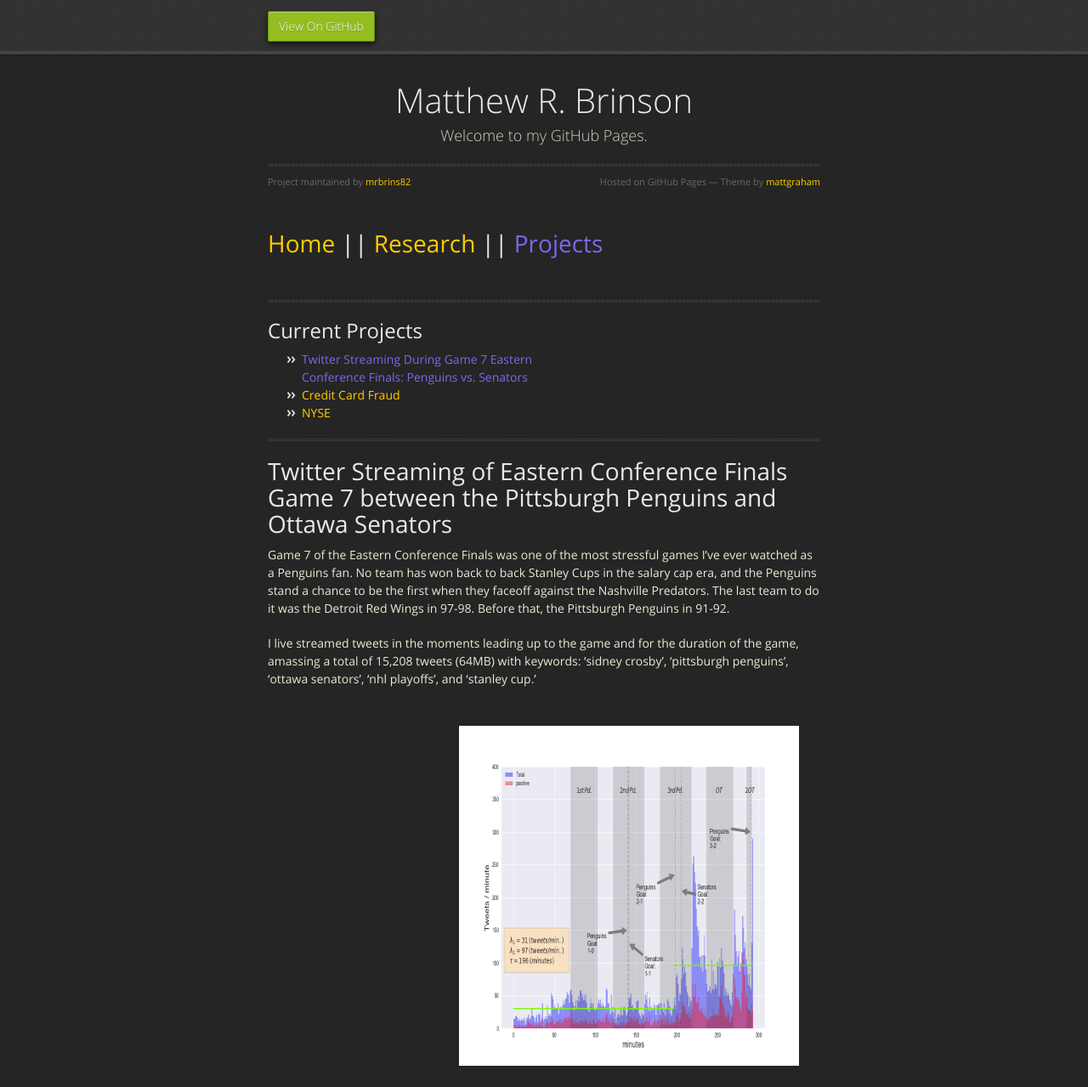
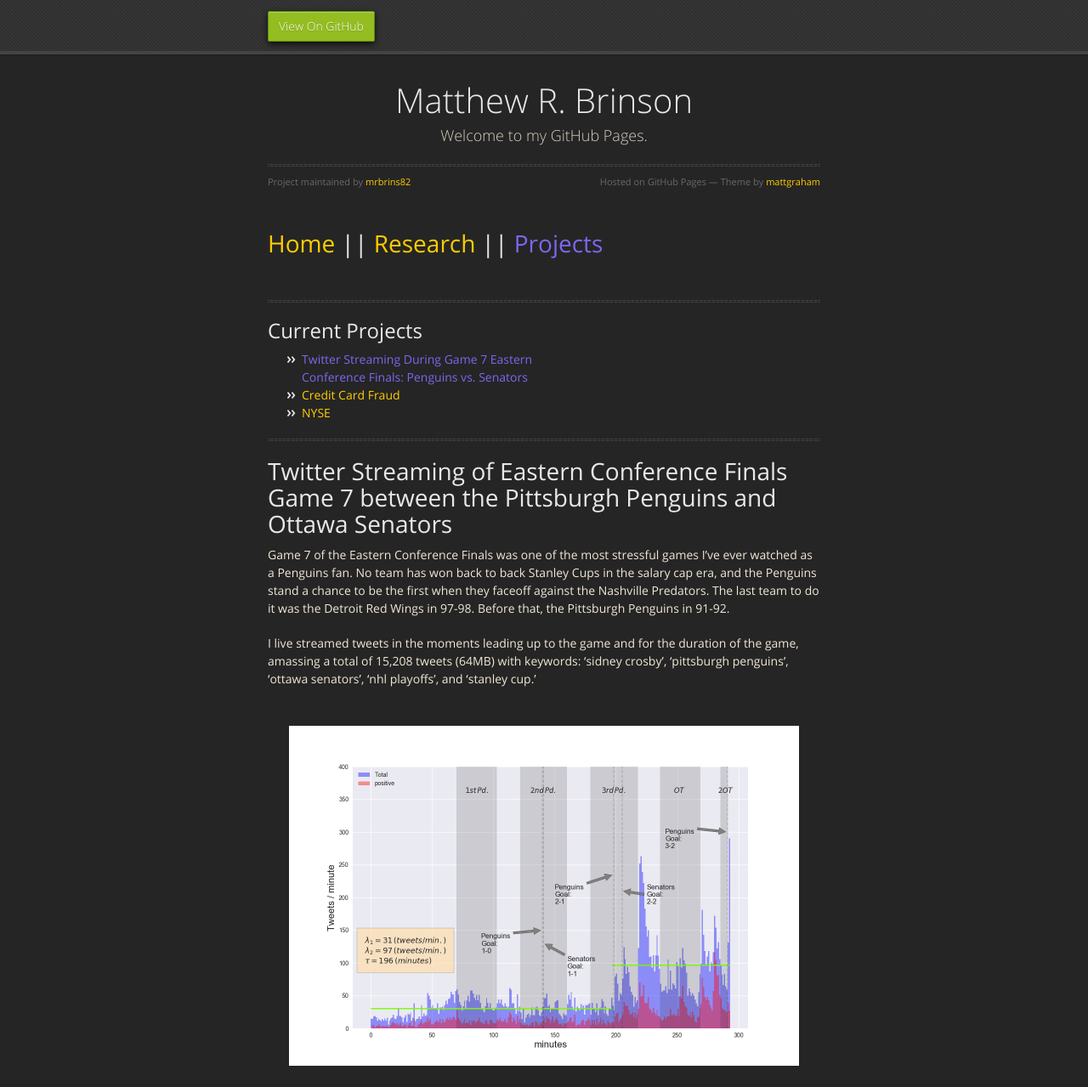
Before and after one commit to mrbrins82/mrbrins82.github.io, a Jekyll site: the page built from hockeytweets.md, in a window 1280 px wide and 1279 px high. Shown: the whole window at 85% size. Built offline with Jekyll 4.4.1, drawn with Linux system fonts in a browser that asks for light colours; nearby versions of some CDN libraries; our own code applies the rules of GitHub Pages for plain Markdown files.

Commit message:
resized hist

```diff
--- a/hockeytweets.md
+++ b/hockeytweets.md
@@ -20,4 +20,4 @@
 
 I live streamed tweets in the moments leading up to the game and for the duration of the game, amassing a total of 15,208 tweets (64MB) with keywords: 'sidney crosby', 'pittsburgh penguins', 'ottawa senators', 'nhl playoffs', and 'stanley cup.'
 
-<img src="./assets/images/ECF_game7_stream_hist.png" alt="tweet histogram" align="right" width="400" height="400" hspace="25" vspace="25"/>
+<img src="./assets/images/ECF_game7_stream_hist.png" alt="tweet histogram" align="right" width="600" height="400" hspace="25" vspace="25"/>
```
